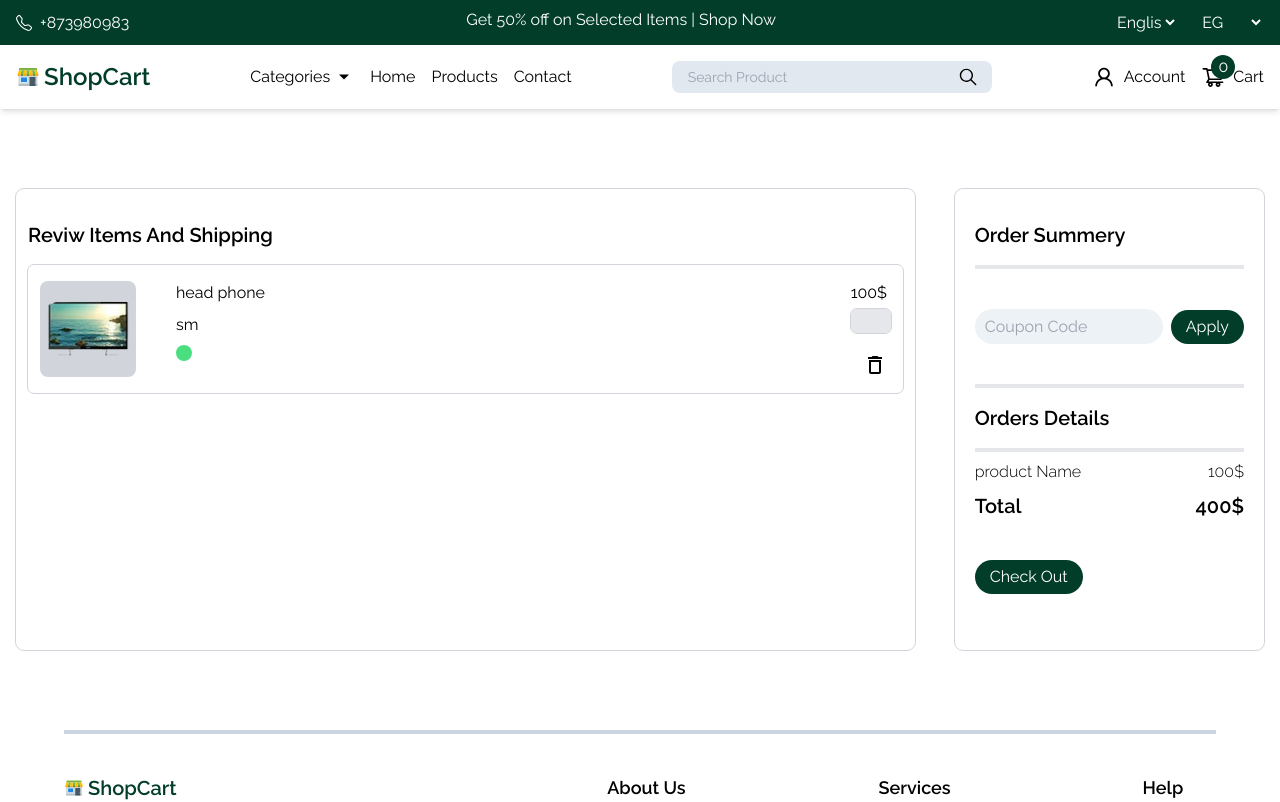
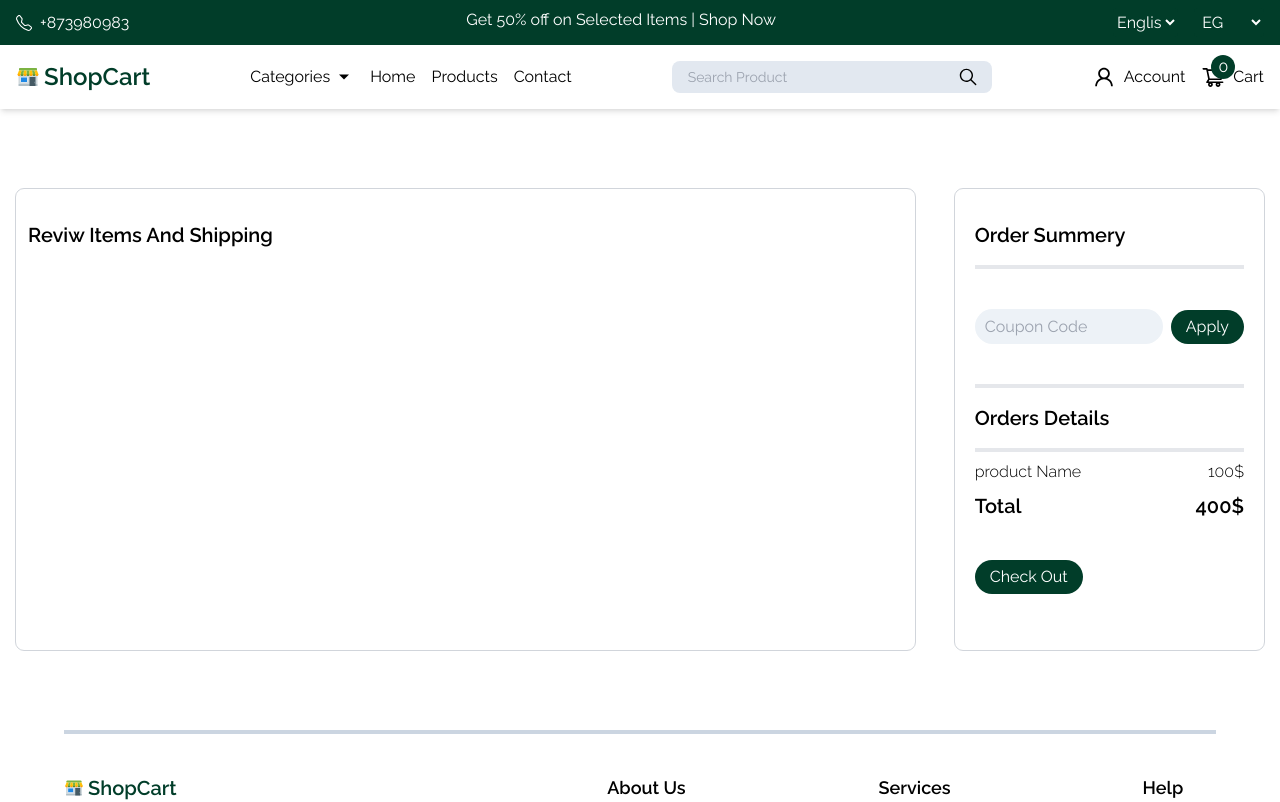
Before and after one commit to ibrahim2375/E-Commerce-React-Front-End, a React (Vite) app: page /cart in a window 1280 px wide. Shown: the top 802 px of the page. Built offline with nearby package versions, Linux system fonts and the light colour scheme.

Commit message:
added romove func

```diff
--- a/src/components/Cart/CartComponent.jsx
+++ b/src/components/Cart/CartComponent.jsx
@@ -1,46 +1,78 @@
-import React from "react";
-
+// import React, { useState } from "react";
 //icons
 import { MdOutlineDeleteOutline } from "react-icons/md";
-function CartComponent() {
+//redux
+import { useDispatch, useSelector } from "react-redux";
+import * as Actions from "../../redux/reducers";
+function CartComponent({ cart }) {
+  const cart_data = useSelector((state) => state.cart);
+  // const [newQuantity, setNewQuantity] = useState(0);
+  const dispatch = useDispatch();
+  //handle remove item from cart
+  const removeItem = async (id) => {
+    await dispatch(Actions.removeItemFromCart(id));
+  };
+  //handle new Quantity
+  const handleNewQuantity = async (quantity, id) => {
+    if (quantity > 0) {
+      // setNewQuantity(quantity);
+      await dispatch(Actions.updateCart({ id, quantity }));
+      console.log(cart_data);
+    } else if (quantity <= 0) {
+      removeItem(id);
+    }
+  };
   return (
     <div className="shopping_items outline outline-1 outline-gray-300 px-3 py-4 rounded-lg flex-auto">
       <h1 className="text-xl font-bold my-4">Reviw Items And Shipping</h1>
       {/* items in cart */}
       <div className="items flex flex-col justify-center gap-10">
+        {/* loop on cart items */}
         {/* item */}
-        <div className="item relative outline outline-1 outline-gray-300 px-3 py-4 rounded-md flex gap-10  justify-between ">
+        {cart?.map((data) => (
+          <div
+            key={data?.id}
+            className="item relative outline outline-1 outline-gray-300 px-3 py-4 rounded-md flex gap-10  justify-between "
+          >
             {/* item informtion */}
             <div className="item_info flex gap-5 lg:gap-10">
               {/* image */}
               <div className="image w-24 sm:h-24 relative bg-gray-300 rounded-lg">
                 <img
-                src={`products/tv.png`}
+                  src={`${data?.img}`}
                   alt="product_img"
                   className="object-contain w-full h-full"
                 />
               </div>
               {/* info */}
               <div className="product_info flex flex-col gap-2">
-              <h3>head phone</h3>
-              <p>sm</p>
+                <h3>{data?.name}</h3>
+                <p>SM</p>
                 <p className="w-4 h-4 bg-green-400 rounded-full"></p>
               </div>
             </div>
 
             {/* price and quantity */}
             <div className="product_info flex flex-col gap-1">
-            <h3>100$</h3>
+              <h3>{data?.price}</h3>
               <input
                 type="number"
+                defaultValue={data?.quantity}
+                onChange={(e) =>
+                  handleNewQuantity(parseInt(e.target.value), data?.id)
+                }
                 className="outline outline-1 outline-gray-300 pl-2 rounded-md bg-gray-200 w-10"
               />
             </div>
             {/* delete icon */}
-          <div className="delete_icon transform hover:scale-75 cursor-pointer absolute bottom-4 right-4">
+            <div
+              className="delete_icon transform hover:scale-75 cursor-pointer absolute bottom-4 right-4"
+              onClick={() => removeItem(data?.id)}
+            >
               <MdOutlineDeleteOutline className="text-2xl" />
             </div>
           </div>
+        ))}
       </div>
     </div>
   );
--- a/src/pages/Cart.jsx
+++ b/src/pages/Cart.jsx
@@ -2,11 +2,13 @@ import React from "react";
 //components
 import CartComponent from "../components/Cart/CartComponent";
 import OrderSummery from "../components/Cart/OrderSummrey";
-
+//redux fetch cart data from store
+import { useSelector } from "react-redux";
 function Cart() {
+  const cart = useSelector((state) => state?.cart);
   return (
     <div className="cart flex flex-col lg:flex-row lg:justify-between gap-10 my-20 container mx-auto px-4">
-      <CartComponent />
+      <CartComponent cart={cart} />
       <OrderSummery />
     </div>
   );
```
Lines whose indentation alone changed are shown as unchanged.
